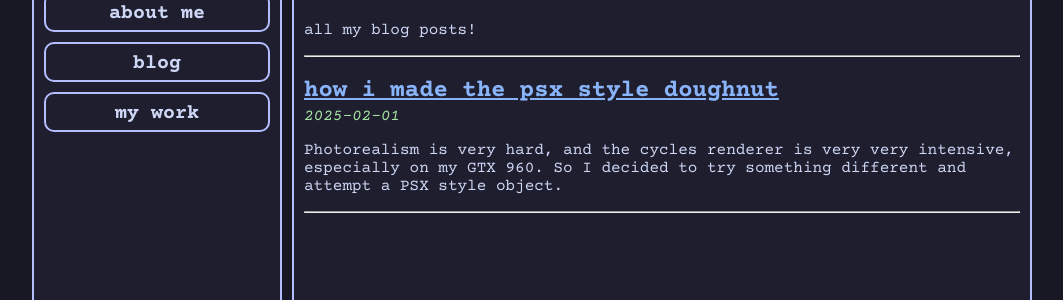
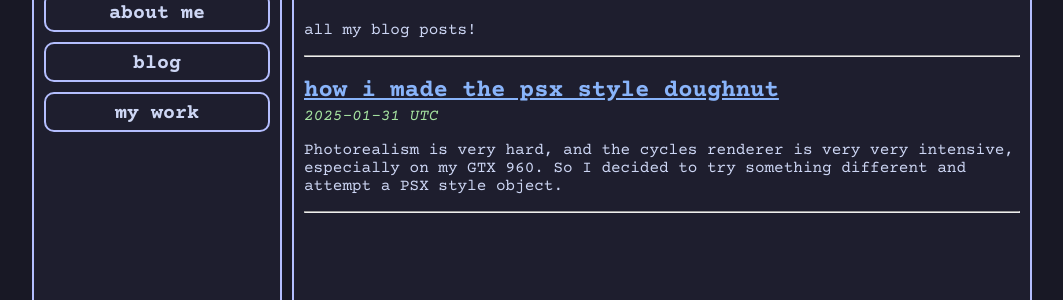
Before and after one commit to skoove/skoove.github.io, a Jekyll site: the page built from blog/all posts.md, in a window 1280 px wide. Shown: the part 140-440 px from the top of the page, without its empty margins (108-1171 px from the left). Built offline with Jekyll 4.4.1, drawn with Linux system fonts in a browser that asks for light colours.

Commit message:
changed all dates to UTC

```diff
--- a/_layouts/blog-homepage.html
+++ b/_layouts/blog-homepage.html
@@ -7,7 +7,7 @@ layout: default
 {% for post in site.categories[page.blog-homepage-category] %}
   <div>
     <h2 style="margin-bottom: 3px;"><a href="{{ post.url }}">{{ post.title | downcase }}</a></h2>
-    <em>{{ post.date | date: "%Y-%m-%d" }}</em>
+    <em>{{ post.date | date: "%Y-%m-%d" }} UTC</em>
     <p> {{ post.excerpt }}
     <hr>
   </div>
--- a/_layouts/blog-post.html
+++ b/_layouts/blog-post.html
@@ -2,6 +2,6 @@
 layout: default
 ---
 <h1 style="margin-bottom: 3px;"> {{page.title | downcase}} </h1>
-<em> {{page.date | date: "%Y-%m-%d"}} </em>
+<em> {{page.date | date: "%Y-%m-%d"}} UTC</em>
 <hr>
 {{ content }}
```
Also changed, not shown: blog/3d art/_posts/2025-01-31-how i made the psx style doughnut.md (renamed from blog/3d art/_posts/2025-02-01-how i made the psx style doughnut.md).
